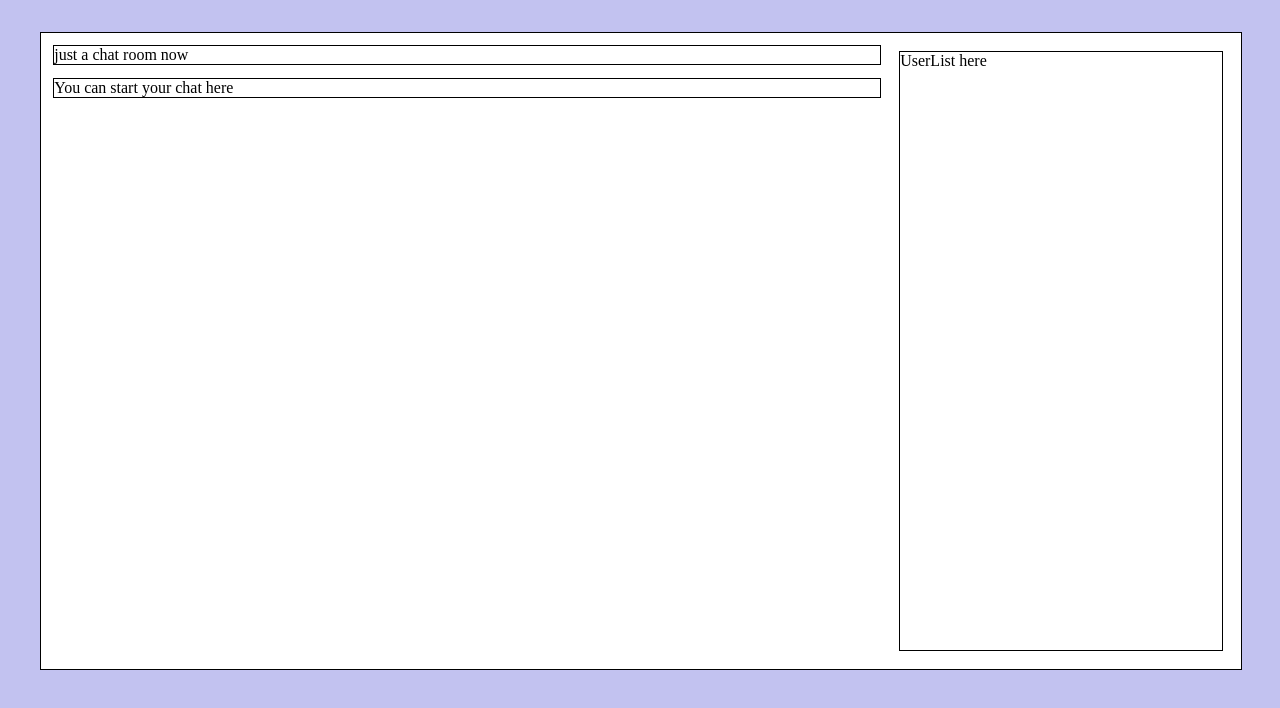
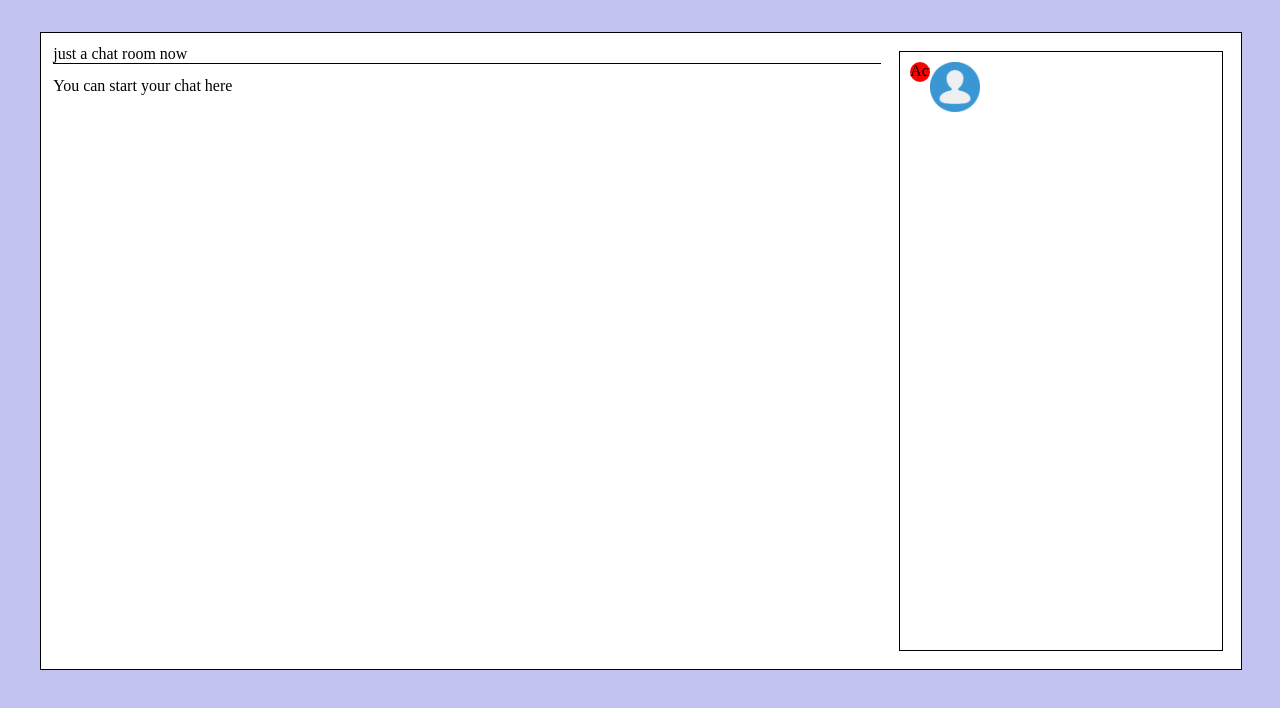
Before and after one commit to christine7lam/gamers_chat_room, a React (Create React App) app: page / in a window 1280 px wide. Shown: the top 708 px of the page. Built offline with nearby package versions, Linux system fonts and the light colour scheme.

Commit message:
added status and images

```diff
--- a/package.json
+++ b/package.json
@@ -36,7 +36,9 @@
     "babel-preset-react": "^6.24.1",
     "babel-preset-stage-0": "^6.24.1",
     "babel-preset-stage-2": "^6.24.1",
+    "file-loader": "^2.0.0",
     "html-webpack-plugin": "^3.2.0",
+    "image-webpack-loader": "^4.3.1",
     "prettier": "^1.14.2",
     "redux-logger": "^3.0.6",
     "redux-thunk": "^2.3.0",
--- a/src/styles/index.js
+++ b/src/styles/index.js
@@ -24,7 +24,7 @@ export const ChatContainer = styled.div`
 export const Chatroom = styled.div`
   width: 98.5%;
   height: 78%;
-  border: 1px solid #000000;
+  border-bottom: 1px solid #000000;
   box-sizing: border-box;
   margin: 1.5% 0 1.5% 1.5%;
 `;
@@ -33,7 +33,6 @@ export const Chatroom = styled.div`
 export const Dialogbox = styled.div`
    width: 98.5;
    height: 17.5%;
-   border: 1px solid #000000;
    box-sizing: border-box;
    margin: 0 0 1.5% 1.5%;
 
@@ -47,4 +46,21 @@ export const Userlist = styled.div`
     border: 1px solid #000000;
     box-sizing: border-box;
     margin: 1.5%;
+    padding: 10px;
 `;
+
+// Status
+export const StatusBox = styled.div`
+   float: left;
+   height: 20px;
+   width: 20px;
+   border-radius: 50%;
+   background-color: red;
+`;
+
+// User Img
+export const UserImg = styled.div`
+    float: left;
+    height: 50px;
+    width: 50px;
+`;
--- /dev/null
+++ b/src/web/components/Status.js
@@ -0,0 +1,23 @@
+'use strict'
+
+import React, {Component} from 'react';
+
+import { StatusBox } from '../../styles';
+
+class Status extends Component {
+
+    constructor(props) {
+        super(props);
+    }
+
+    render() {
+
+        return (
+            <StatusBox>
+                Active
+            </StatusBox>
+        )
+    }
+}
+
+export default Status;
--- /dev/null
+++ b/src/web/components/UserIcon.js
@@ -0,0 +1,24 @@
+'use strict'
+
+import React, {Component} from 'react';
+
+import { UserImg } from '../../styles';
+import userImage from '../../../public/resources/images/user.png';
+
+class UserIcon extends Component {
+
+    constructor(props) {
+        super(props);
+    }
+
+    render() {
+
+        return (
+            <UserImg>
+                <img src={ userImage } width='50px;' height='50px;' />
+            </UserImg>
+        )
+    }
+}
+
+export default UserIcon;
--- a/src/web/containers/UsersList.js
+++ b/src/web/containers/UsersList.js
@@ -5,6 +5,8 @@ import {connect} from 'react-redux';
 import {bindActionCreators} from 'redux';
 
 import { Userlist } from '../../styles';
+import UserIcon from "../components/UserIcon";
+import Status from '../components/Status';
 
 class UsersList extends Component {
 
@@ -16,7 +18,8 @@ class UsersList extends Component {
 
         return (
             <Userlist>
-                UserList here
+                <Status />
+                <UserIcon />
             </Userlist>
         )
     }
--- a/webpack.config.js
+++ b/webpack.config.js
@@ -2,6 +2,7 @@ const path = require('path');
 const HtmlWebpackPlugin = require('html-webpack-plugin');
 
 module.exports = {
+    devtool: 'eval-source-map',
     entry: "./src/index.js",
     output: {
         path: path.join(__dirname, 'dist'),
@@ -16,7 +17,8 @@ module.exports = {
                     loader: 'babel-loader',
                     options: { presets: ['es2015', 'stage-2', 'react'] }
                 }
-            }
+            },
+            {test: /\.(jpe?g|png|gif|svg)$/i, loader: "file-loader?name=/public/resources/images/[name].[ext]"}
         ]
     },
     plugins: [
```
Also changed, not shown: public/resources/images/user.png (added), 1 other file (tests, documents, lock files or other folders).
